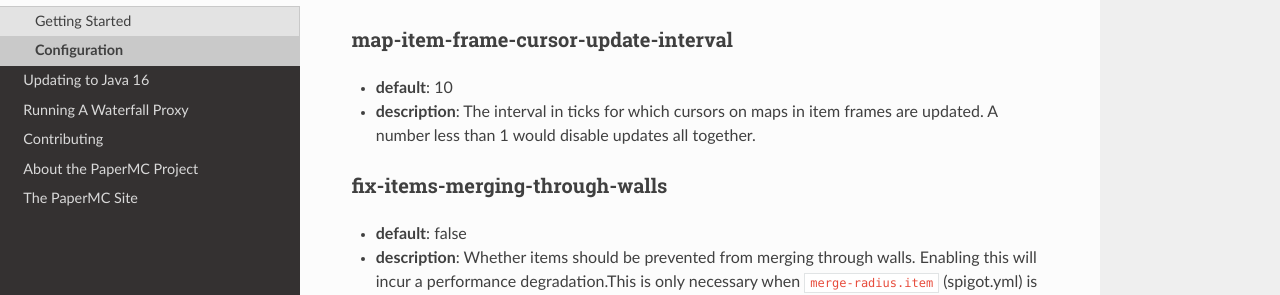
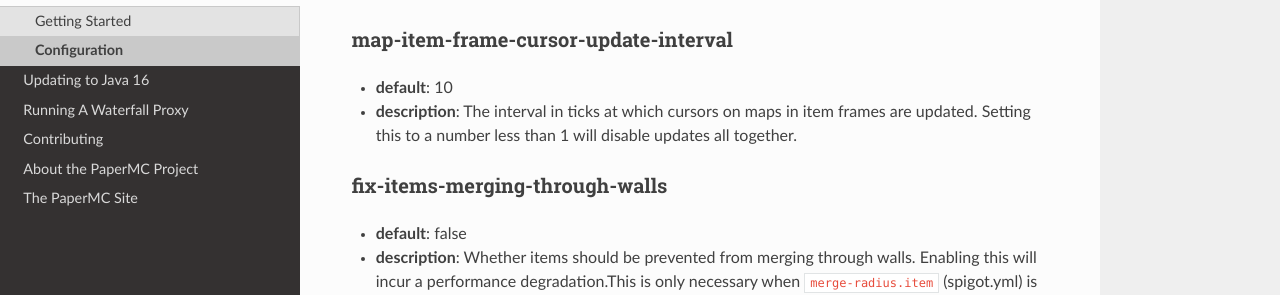
Before and after one commit to PaperMC/PaperDocs, a Sphinx documentation site: the page built from source/server/configuration.rst, in a window 1280 px wide and 900 px high, scrolled down 13831 px. Shown: the part 156-451 px from the top of the window. Built offline with Sphinx 7.4.7 and the Read the Docs theme 2.0.0, drawn with Linux system fonts in a browser that asks for light colours.

Commit message:
Update source/server/configuration.rst
Co-authored-by: sulu5890 <sulu@sulu.me>

```diff
--- a/source/server/configuration.rst
+++ b/source/server/configuration.rst
@@ -608,8 +608,8 @@ container-update-tick-rate
 map-item-frame-cursor-update-interval
 ~~~~~~~~~~~~~~~~~~~~~~~~~~~~~~~~~~~~~
 * **default**: 10
-* **description**: The interval in ticks for which cursors on maps in item frames are updated.
-  A number less than 1 would disable updates all together.
+* **description**: The interval in ticks at which cursors on maps in item frames are updated.
+  Setting this to a number less than 1 will disable updates all together.
 
 fix-items-merging-through-walls
 ~~~~~~~~~~~~~~~~~~~~~~~~~~~~~~~
```
